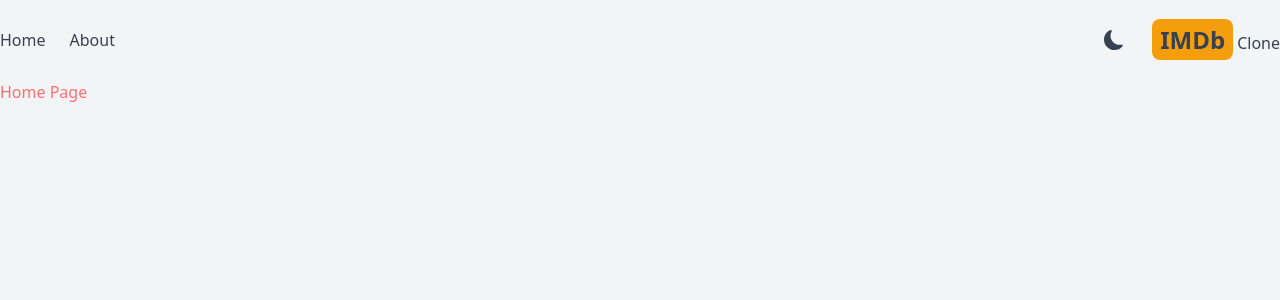
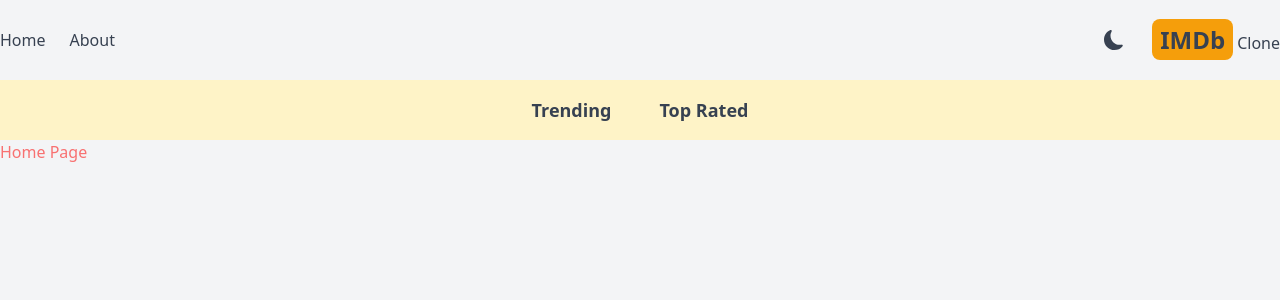
Before and after one commit to sawthetphyoe/imdb-clone-appDir, a Next.js app: page / in a window 1280 px wide. Shown: the top 300 px of the page. Built offline with nearby package versions, Linux system fonts and the light colour scheme.

Commit message:
added nav bar

```diff
--- a/src/app/layout.js
+++ b/src/app/layout.js
@@ -1,4 +1,5 @@
 import Header from "@/components/Header";
+import Nav from "@/components/Nav";
 import "./globals.css";
 import Providers from "./Providers";
 
@@ -10,6 +11,7 @@
           {/* Header */}
           <Header />
           {/* Navbar */}
+          <Nav />
           {/* SearchBox */}
           {children}
         </Providers>
--- /dev/null
+++ b/src/components/Nav.js
@@ -0,0 +1,10 @@
+import NavItem from "./NavItem";
+
+export default function Nav() {
+  return (
+    <div className="flex justify-center dark:bg-gray-600 bg-amber-100 lg:text-lg p-4">
+      <NavItem title="Trending" param="fetchTrending" />
+      <NavItem title="Top Rated" param="fetchTopRated" />
+    </div>
+  );
+}
--- /dev/null
+++ b/src/components/NavItem.js
@@ -0,0 +1,23 @@
+"use client";
+
+import Link from "next/link";
+import { useSearchParams } from "next/navigation";
+
+export default function NavItem({ title, param }) {
+  const searchParams = useSearchParams();
+  const genre = searchParams.get("genre");
+  return (
+    <div>
+      <Link
+        href={`/?genre=${param}`}
+        className={`m-4 hover:text-amber-600 font-semibold p-2 ${
+          genre &&
+          genre === param &&
+          "underline underline-offset-8 decoration-4 decoration-amber-500 rounded-lg"
+        }`}
+      >
+        {title}
+      </Link>
+    </div>
+  );
+}
```
